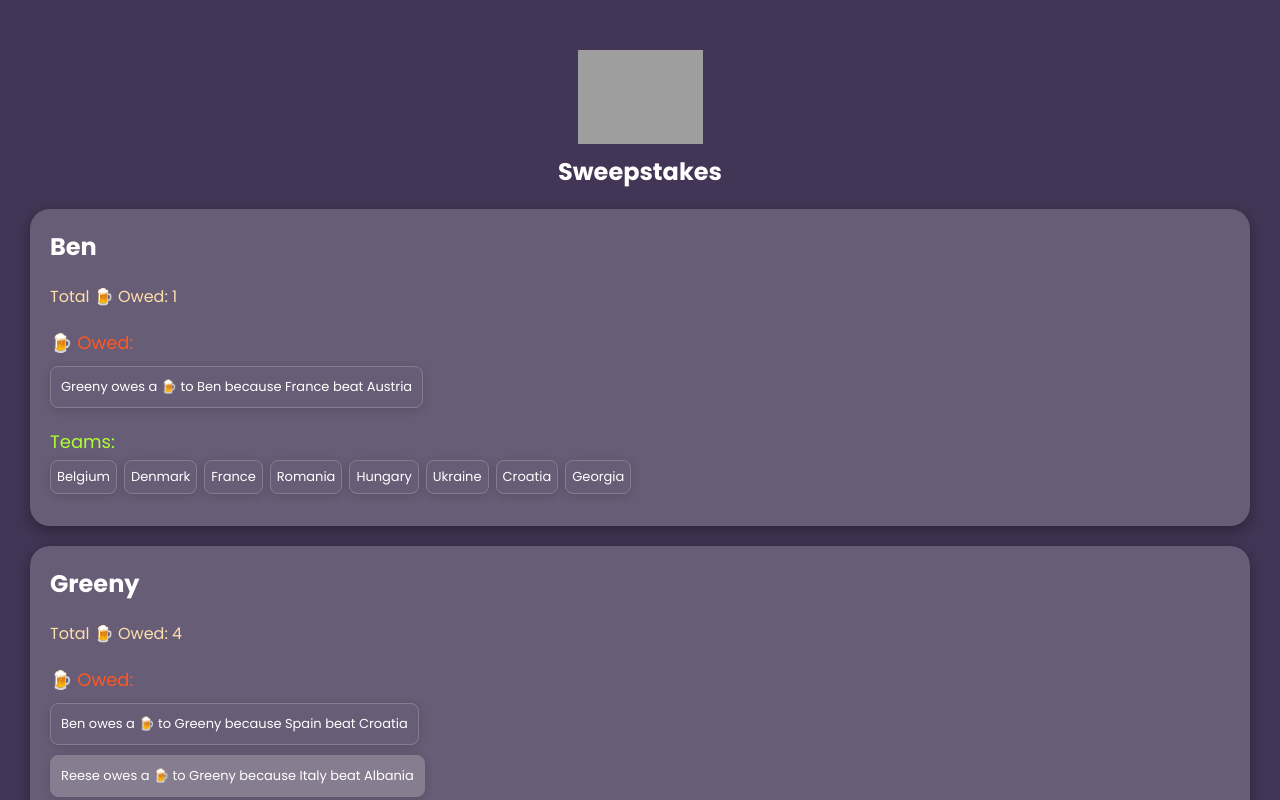
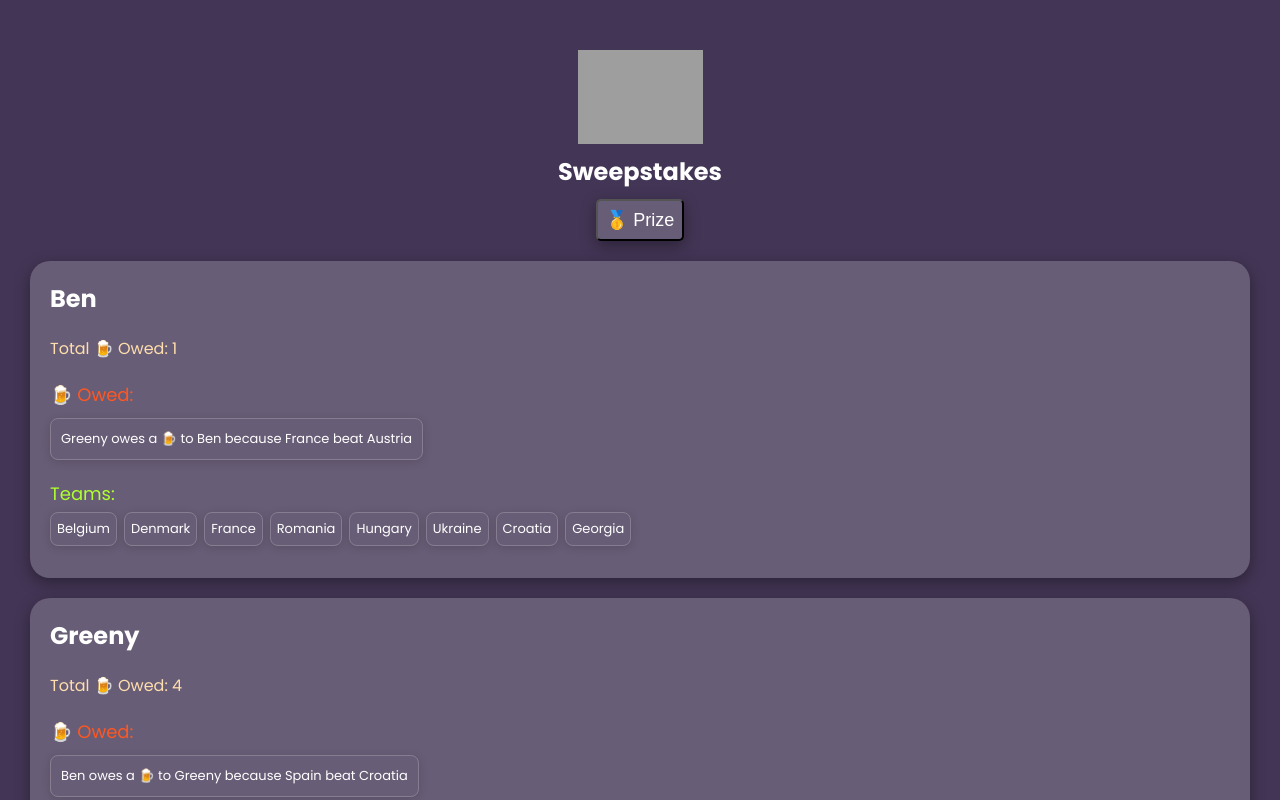
Before and after one commit to marcus-agrippa/euro-sweepstakes, a React (Create React App) app: page / in a window 1280 px wide. Shown: the top 800 px of the page. Built offline with nearby package versions, Linux system fonts and the light colour scheme; grey boxes are pictures that could not be loaded; the HTML template or start-up script is replaced by a standard one.

Commit message:
add popover

```diff
--- a/src/App.css
+++ b/src/App.css
@@ -13,6 +13,52 @@ body {
   color: #fff;
   font-size: 24px;
   font-weight: 700;
+}
+
+.button {
+  font-size: 18px;
+  color: #fff;
+  border-radius: 5px;
+  cursor: pointer;
+  padding: 8px;
+  background-color: #685d76;
+  box-shadow: rgba(0, 0, 0, 0.35) 0px 5px 15px;
+}
+
+[popover] {
+  font-size: 20px;
+  background: #685d76;
+  color: white;
+  font-weight: 400;
+  padding: 1rem 1.5rem;
+  border-radius: 1rem;
+  max-width: 20ch;
+  line-height: 1.4;
+  top: 2rem;
+  margin: 0 auto;
+}
+
+/*   IS-OPEN STATE   */
+[popover]:popover-open {
+  translate: 0 0;
+}
+
+/*   EXIT STATE   */
+[popover] {
+  transition: translate 0.7s ease-out, display 0.7s ease-out allow-discrete;
+  translate: 0 -22rem;
+}
+
+[popover]:popover-open::backdrop {
+  background-color: rgba(0, 0, 0, 0.2); /* semi-transparent black */
+  backdrop-filter: blur(2px); /* blur effect */
+}
+
+/*   0. BEFORE-OPEN STATE   */
+@starting-style {
+  [popover]:popover-open {
+    translate: 0 -22rem;
+  }
 }
 
 .flex {
--- a/src/App.js
+++ b/src/App.js
@@ -75,6 +75,14 @@ const App = () => {
       <div className='flex'>
         <img src='/euro-logo.png' width={'125px'} alt='' />
         <h2 className='app-heading'>Sweepstakes</h2>
+        <button className='button' popovertarget='my-popover'>
+          🥇 Prize
+        </button>
+        <div id='my-popover' popover='auto'>
+          <p>
+            2 x 🍺<br></br>1 x 🟥🐂 <br></br>from 🥈 & 🥉
+          </p>
+        </div>
       </div>
       {friends.map((friend, index) => (
         <Friend key={index} friend={friend} />
```
